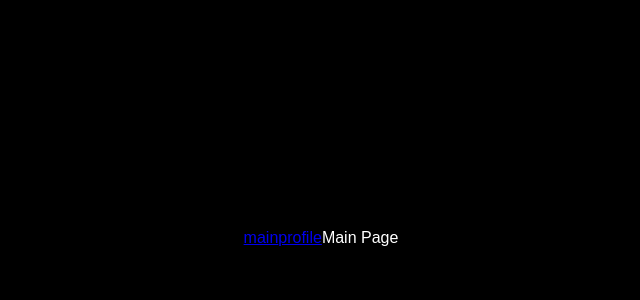
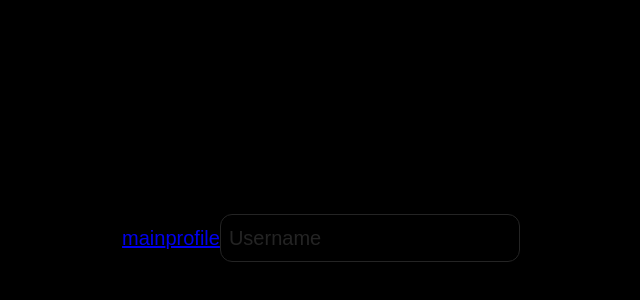
Before and after one commit to bbabdibakas/nodenest.frontend, a React app: page / in a window 1280 px wide. Shown: the part 162-462 px from the top of the page, without its empty margins (319-959 px from the left). Built offline with nearby package versions, Linux system fonts and the light colour scheme.

Commit message:
feat: setup react css modules, added ui kit AppInput

```diff
--- /dev/null
+++ b/src/components/AppInput/AppInput.module.scss
@@ -0,0 +1,41 @@
+.wrapper {
+  min-width: 300px;
+  position: relative;
+}
+
+.placeholder {
+  pointer-events: none;
+  left: 9px;
+  top: 9px;
+  position: absolute;
+  font: inherit;
+  color: #242424;
+  transition: all 0.2s ease;
+}
+
+.AppInput {
+  width: 100%;
+  box-sizing: border-box;
+  background: none;
+  padding: 8px;
+  border: 1px solid #242424;
+  border-radius: 12px;
+  color: var(--primary-color);
+  font: inherit;
+  outline: none;
+  transition: all 0.2s ease;
+
+  &::placeholder {
+    opacity: 0;
+  }
+
+  &:not(:placeholder-shown) {
+    border-color: var(--highlight-color);
+    padding: 28px 8px 8px;
+
+    & + .placeholder {
+      font: var(--font-m);
+      color: var(--primary-color);
+    }
+  }
+}
--- /dev/null
+++ b/src/components/AppInput/AppInput.tsx
@@ -0,0 +1,40 @@
+import {ChangeEvent, InputHTMLAttributes} from 'react';
+import * as styles from './AppInput.module.scss';
+
+interface AppInputProps extends Omit<InputHTMLAttributes<HTMLInputElement>, 'value' | 'onChange'> {
+    className?: string
+    value: string
+    placeholder: string
+    onChange: (value: string) => void
+}
+
+export const AppInput = (props: AppInputProps) => {
+    const {
+        className,
+        value,
+        onChange,
+        placeholder,
+        maxLength = 32,
+        ...otherProps
+    } = props
+
+    const onChangeValue = (e: ChangeEvent<HTMLInputElement>) => {
+        onChange(e.target.value)
+    }
+
+    return (
+        <div className={styles.wrapper}>
+            <input
+                className={`${styles.AppInput} ${className}`}
+                value={value}
+                onChange={onChangeValue}
+                placeholder={placeholder}
+                maxLength={maxLength}
+                {...otherProps}
+            />
+            <div className={styles.placeholder}>
+                {placeholder}
+            </div>
+        </div>
+    )
+}
--- a/src/pages/MainPage.tsx
+++ b/src/pages/MainPage.tsx
@@ -1,7 +1,16 @@
+import {AppInput} from "../components/AppInput/AppInput";
+import {useState} from "react";
+
 const MainPage = () => {
+    const [value, setValue] = useState('')
+
+    const onChangeValue = (value: string) => {
+        setValue(value)
+    }
+
     return (
         <div className="page">
-            Main Page
+            <AppInput value={value} onChange={onChangeValue} placeholder={'Username'}/>
         </div>
     )
 }
--- a/src/styles/index.scss
+++ b/src/styles/index.scss
@@ -8,7 +8,7 @@ body {
 .wrapper {
   background: var(--app-bg-color);
   color: var(--primary-color);
-  font: var(--font);
+  font: var(--font-l);
   width: 100vw;
   height: 100vh;
   display: flex;
--- a/src/styles/variables.scss
+++ b/src/styles/variables.scss
@@ -1,8 +1,10 @@
 :root {
   --font-family-main: Sans-serif;
   --font-line: 1.5;
-  --font-size: 16px;
-  --font: var(--font-size) / var(--font-line) var(--font-family-main);
+  --font-size-m: 16px;
+  --font-m: var(--font-size-m) / var(--font-line) var(--font-family-main);
+  --font-size-l: 20px;
+  --font-l: var(--font-size-l) / var(--font-line) var(--font-family-main);
 
   //colors
   --app-bg-color: #000;
--- a/webpack.config.ts
+++ b/webpack.config.ts
@@ -31,7 +31,15 @@ export default (env: IEnv) => {
                     test: /\.s[ac]ss$/i,
                     use: [
                         isDev ? "style-loader" : MiniCssExtractPlugin.loader,
-                        "css-loader",
+                        {
+                            loader: 'css-loader',
+                            options: {
+                                modules: {
+                                    auto: (resPath: string) => Boolean(resPath.includes('.module.')),
+                                    localIdentName: isDev ? '[path][name]__[local]' : '[hash:base64:8]',
+                                },
+                            },
+                        },
                         "sass-loader",
                     ],
                 }
```
Also changed, not shown: src/types/global.d.ts (added, +8 -0 lines).
